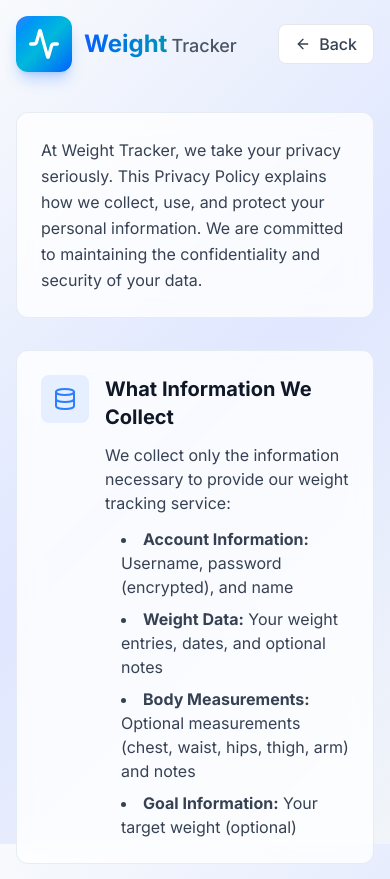
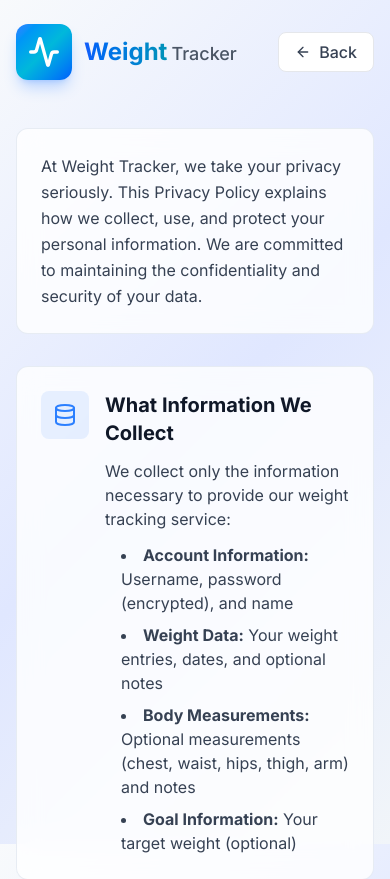
Before and after one commit to gustavocardoso/weight-tracker, a Next.js app: page /privacy in a window 390 px wide. Shown: the top 879 px of the page. Built offline with nearby package versions, Linux system fonts and the light colour scheme.

Commit message:
style: increase header padding
- Change vertical padding from py-4 to py-6 (mobile) and py-8 (desktop)
- More breathing room for header
- Applied to Dashboard, Measurements, and Privacy pages

```diff
--- a/app/dashboard/page.tsx
+++ b/app/dashboard/page.tsx
@@ -246,7 +246,7 @@ export default function DashboardPage() {
     <div className="min-h-screen">
       <div className="max-w-7xl mx-auto">
         {/* Header */}
-        <div className="px-4 md:px-8 py-4 mb-6">
+        <div className="px-4 md:px-8 py-6 md:py-8 mb-6">
           <div className="flex flex-col md:flex-row justify-between items-start md:items-center gap-4">
             <Logo />
             <div className="flex items-center gap-3">
--- a/app/measurements/page.tsx
+++ b/app/measurements/page.tsx
@@ -180,7 +180,7 @@ export default function MeasurementsPage() {
     <div className="min-h-screen">
       <div className="max-w-7xl mx-auto">
         {/* Header */}
-        <div className="px-4 md:px-8 py-4 mb-6">
+        <div className="px-4 md:px-8 py-6 md:py-8 mb-6">
           <div className="flex justify-between items-center">
             <Logo />
             <Button
--- a/app/privacy/page.tsx
+++ b/app/privacy/page.tsx
@@ -13,7 +13,7 @@ export default function PrivacyPage() {
     <div className="min-h-screen">
       <div className="max-w-4xl mx-auto">
         {/* Header */}
-        <div className="px-4 md:px-8 py-4 mb-6">
+        <div className="px-4 md:px-8 py-6 md:py-8 mb-6">
           <div className="flex justify-between items-center">
             <Logo />
             <Button
```
